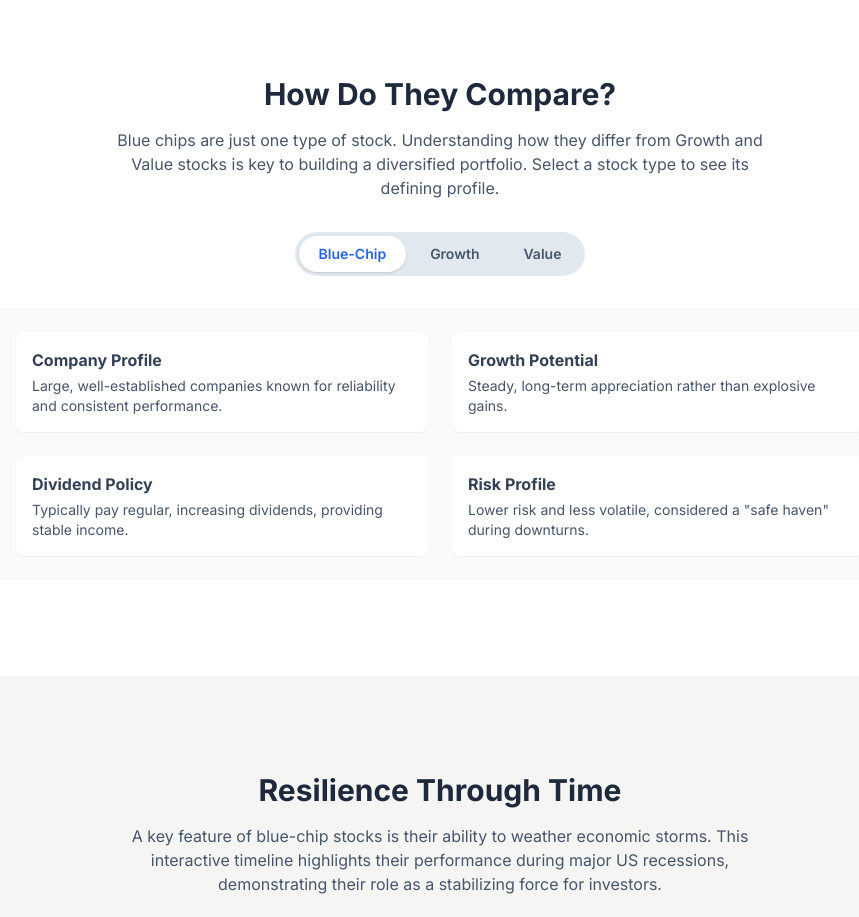
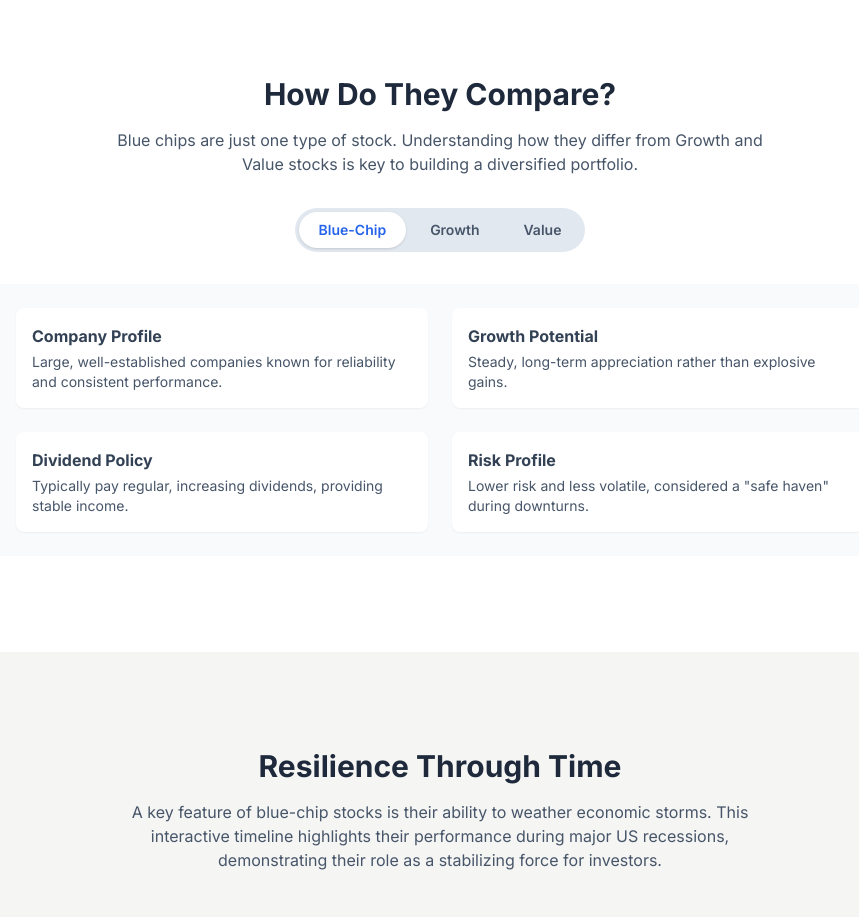
Before and after one commit to yyyprojects/BlueChipStock3, a plain HTML site: page index.html in a window 1280 px wide. Shown: the part 2900-3817 px from the top of the page, without its empty margins (200-1059 px from the left). Drawn offline with nearby package versions, Linux system fonts and the light colour scheme.

Commit message:
Update index.html

```diff
--- a/index.html
+++ b/index.html
@@ -235,7 +235,7 @@
         <!-- Section 5: Comparison -->
         <section id="comparison" class="py-16 md:py-24 bg-white rounded-2xl scroll-mt-20">
             <h2 class="text-3xl font-bold text-center text-slate-800 mb-4">How Do They Compare?</h2>
-            <p class="text-center text-slate-600 mb-8 max-w-2xl mx-auto">Blue chips are just one type of stock. Understanding how they differ from Growth and Value stocks is key to building a diversified portfolio. Select a stock type to see its defining profile.</p>
+            <p class="text-center text-slate-600 mb-8 max-w-2xl mx-auto">Blue chips are just one type of stock. Understanding how they differ from Growth and Value stocks is key to building a diversified portfolio.</p>
             <div class="flex justify-center mb-8">
                 <div id="comparison-tabs" class="flex space-x-1 bg-slate-200 p-1 rounded-full">
                 </div>
```
